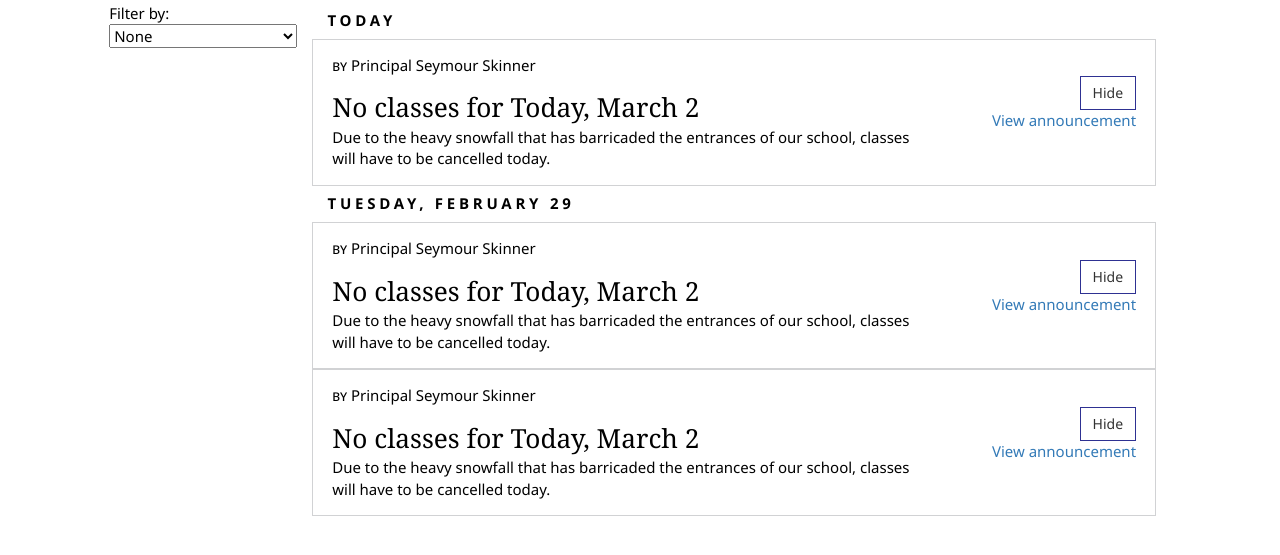
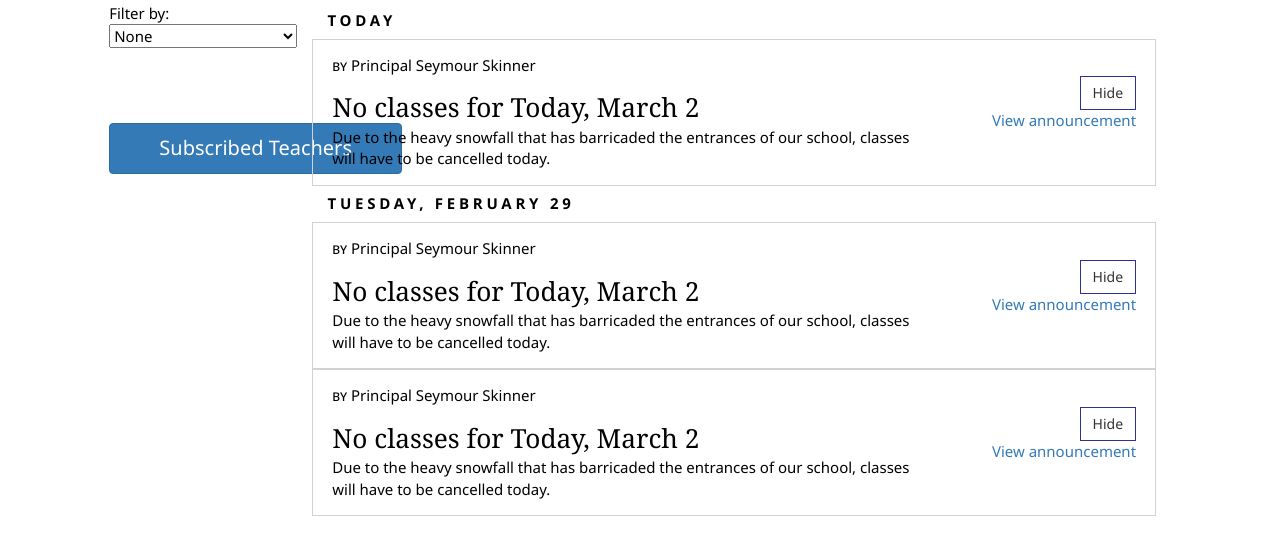
Before and after one commit to MaxDZC/CS148-Compiler, a plain HTML site: page bledocs/7777/components/announcements/announcements.html in a window 1280 px wide. Shown: the part 77-632 px from the top of the page. Drawn offline with Linux system fonts and the light colour scheme.

Commit message:
Button for subscriptions added

```diff
--- a/bledocs/7777/assets/css/style.css
+++ b/bledocs/7777/assets/css/style.css
@@ -129,6 +129,14 @@ h1{
   margin-top: 20px;
 }
 
+
+.subButton{
+  margin-top: 40%;
+  padding: 10px;
+  width: 293px;
+  font-size: 20px;
+}
+
 /* Create the checkmark/indicator (hidden when not checked) */
 .checkmark:after {
   content: "";
--- a/bledocs/7777/components/announcements/announcements.html
+++ b/bledocs/7777/components/announcements/announcements.html
@@ -26,6 +26,10 @@
             <option>None</option>
             <option>Subscribed teachers</option>
           </select>
+          <div>
+            <a type = "button" class="btn btn-primary subButton" href="\components\announcements\subscriptions.html">Subscribed Teachers</a>
+          </div>
+
         </div>
 
         <div class="col col-md-8">
```
Also changed, not shown: 1 other file.
